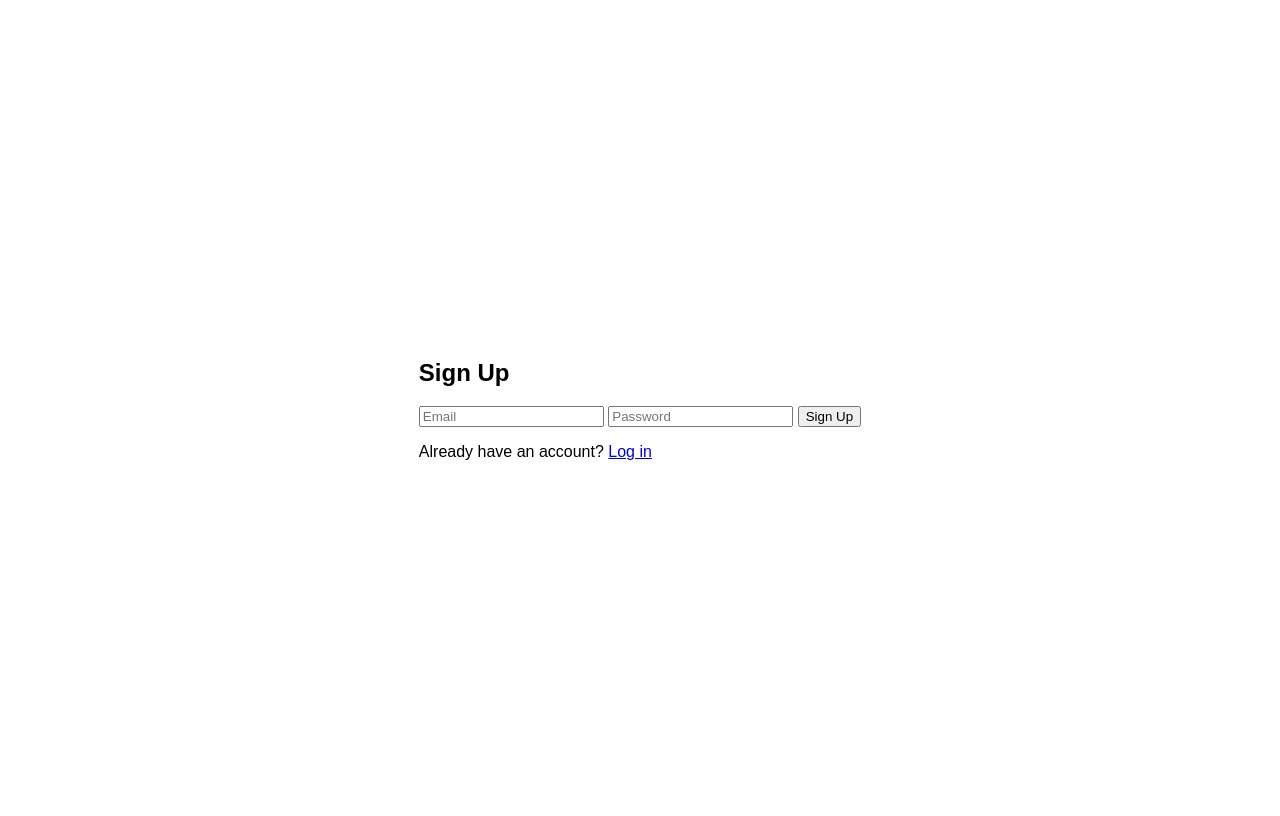
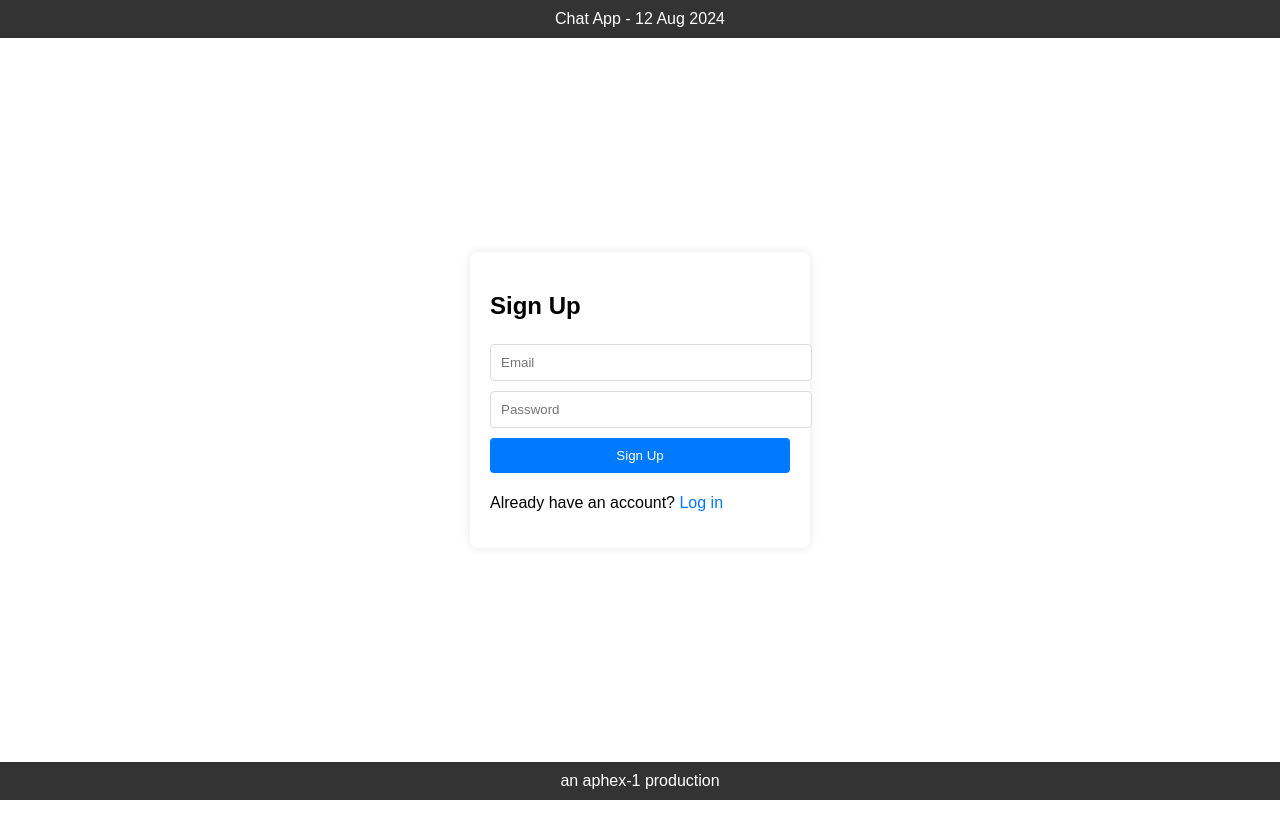
Before and after one commit to aphex-1/chatapplol, a plain HTML site: page index.html in a window 1280 px wide. Drawn offline with Linux system fonts and the light colour scheme.

Commit message:
Update index.html

```diff
--- a/index.html
+++ b/index.html
@@ -3,17 +3,60 @@
 <head>
   <meta charset="UTF-8">
   <meta name="viewport" content="width=device-width, initial-scale=1.0">
-  <title>Chat Application</title>
+  <title>Chat App</title>
   <style>
     body {
       font-family: Arial, sans-serif;
+      margin: 0;
+      padding: 0;
+      display: flex;
+      flex-direction: column;
+      height: 100vh;
+      justify-content: space-between;
+    }
+    header, footer {
+      background-color: #333;
+      color: white;
+      text-align: center;
+      padding: 10px;
     }
     #auth-container, #app {
+      flex: 1;
       display: flex;
       flex-direction: column;
       align-items: center;
       justify-content: center;
-      height: 100vh;
+    }
+    .form-container {
+      width: 300px;
+      padding: 20px;
+      border-radius: 8px;
+      box-shadow: 0 0 10px rgba(0, 0, 0, 0.1);
+      background-color: #fff;
+    }
+    input {
+      width: 100%;
+      padding: 10px;
+      margin: 5px 0;
+      border: 1px solid #ddd;
+      border-radius: 4px;
+    }
+    button {
+      width: 100%;
+      padding: 10px;
+      border: none;
+      border-radius: 4px;
+      background-color: #007bff;
+      color: white;
+      cursor: pointer;
+      margin: 5px 0;
+    }
+    button:hover {
+      background-color: #0056b3;
+    }
+    .error {
+      color: red;
+      margin-top: 10px;
     }
     .sidebar {
       width: 200px;
@@ -24,33 +67,49 @@
     .chat {
       flex: 1;
       padding: 10px;
+      display: flex;
+      flex-direction: column;
     }
     #chatMessages {
-      height: 300px;
+      flex: 1;
       overflow-y: auto;
       border: 1px solid #ddd;
       padding: 10px;
       background-color: #fff;
     }
+    #joinGroupButton {
+      margin-bottom: 10px;
+    }
+    a {
+      color: #007bff;
+      text-decoration: none;
+    }
+    a:hover {
+      text-decoration: underline;
+    }
   </style>
 </head>
 <body>
+  <header>
+    Chat App - 12 Aug 2024
+  </header>
+
   <div id="auth-container">
-    <div id="auth-section">
+    <div id="auth-section" class="form-container">
       <h2>Sign Up</h2>
       <input type="text" id="signUpEmail" placeholder="Email">
       <input type="password" id="signUpPassword" placeholder="Password">
       <button id="signUpButton">Sign Up</button>
-      <p id="signUpError" style="display: none;"></p>
+      <p id="signUpError" class="error" style="display: none;"></p>
       <p>Already have an account? <a href="#" id="showLogin">Log in</a></p>
     </div>
 
-    <div id="login-section" style="display: none;">
+    <div id="login-section" class="form-container" style="display: none;">
       <h2>Log In</h2>
       <input type="text" id="loginEmail" placeholder="Email">
       <input type="password" id="loginPassword" placeholder="Password">
       <button id="loginButton">Log In</button>
-      <p id="loginError" style="display: none;"></p>
+      <p id="loginError" class="error" style="display: none;"></p>
       <p>Don't have an account? <a href="#" id="showSignUp">Sign up</a></p>
     </div>
   </div>
@@ -67,6 +126,10 @@
       <button id="sendMessageButton">Send</button>
     </div>
   </div>
+
+  <footer>
+    an aphex-1 production
+  </footer>
 
   <!-- Firebase SDKs -->
   <script src="https://www.gstatic.com/firebasejs/9.6.1/firebase-app.js"></script>
```
